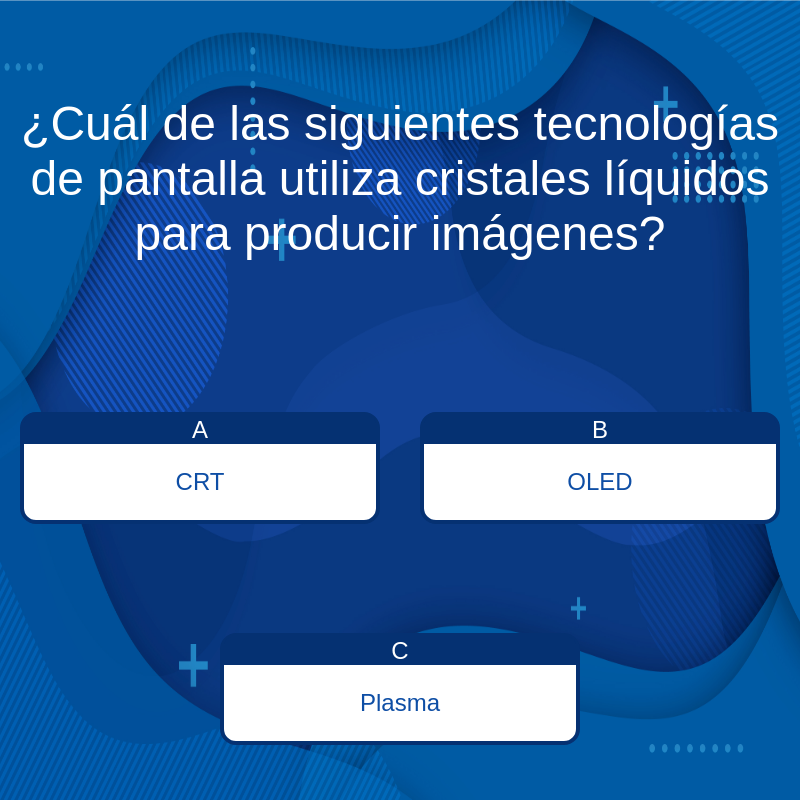
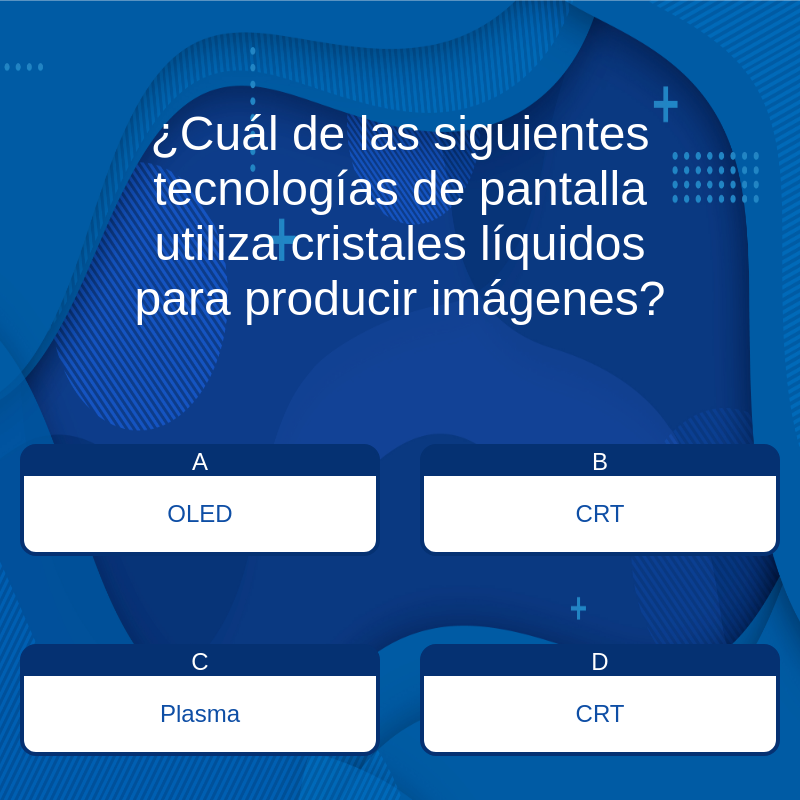
Before and after one commit to TechKvothe/triviaton-project, an Electron app: page index.html in a window 800 px wide. Drawn offline with Linux system fonts and the light colour scheme.

Commit message:
Resuelto el problema de botones

```diff
--- a/app.js
+++ b/app.js
@@ -2,7 +2,8 @@ import { questions } from "./questions.js";
 
 const letters = ["A", "B", "C", "D", "E"];
 let num = [];
-
+let nume = [];
+let possibleRandom;
 var wrong = new Audio('songs/wrong.mp3');
 var correct = new Audio('songs/correct.mp3');
 const questionContainer = document.getElementById("questionContainer");
@@ -29,39 +30,37 @@ function getRandomNumberWithoutRepetition (min, max, array) {
 let index = getRandomNumberWithoutRepetition(0, (questions.length-1), num);
 
 function handleQuestion(index) {
-  let nume = [];
   let answerLength = questions[index].possibleAnswers.length;
   let i=0;
   num.push(index);
-
+  nume = []
   questionContainer.innerHTML = `<p>${questions[index].question}</p>`;
 
-  // answers
   answerContainer.innerHTML = "";
 
-  while (i < (answerLength - 1)) {
-    let possibleRandom = getRandomNumberWithoutRepetition(0, (answerLength-1), nume);
+  while (i < answerLength) {
+    possibleRandom = getRandomNumberWithoutRepetition(0, answerLength, nume);
     nume.push(possibleRandom);
     answerContainer.innerHTML += `<div><button><p class = "button">${letters[i]}</p><p>${questions[index].possibleAnswers[possibleRandom]}</p></button></div>`;
     i++;
   }
-
+  console.log(nume);
   let answers = document.querySelectorAll("button");
 
   answers.forEach((answer) => {
     answer.addEventListener("click", (e) => {
-      correct.currentTime = 0;
-      wrong.currentTime = 0;
       num.push(index);
       if (e.target.textContent.substring(1) === questions[index].correctAnswer) {
         popUp.innerHTML = `¡Correcto!`;
         popUp.style.color = "green";
         correct.play();
+        correct.currentTime = 0;
         showPopUp();
       } else {
         popUp.innerHTML = `¡Incorrecto!`;
         popUp.style.color = "red";
         wrong.play();
+        wrong.currentTime = 0;
         showPopUp();
       }
     });
--- a/main.js
+++ b/main.js
@@ -12,7 +12,7 @@ const createWindow = () => {
     icon: 'images/brain.png',
     webPreferences: {
       preload: path.join(__dirname, 'preload.js'),
-      devTools: false
+      devTools: true
     }
   })
 
--- a/styles/app.css
+++ b/styles/app.css
@@ -34,15 +34,15 @@ html, body {
     align-items: center;
     justify-content: center;
     font-size: 3rem;
-    margin: 2vw auto;
+    margin: 4vw auto 0 auto;
     color: white;
-    width: fit-content;
+    width: 70%;
     height: fit-content;
   }
 
   .container .answer-container {
     display: flex;
-    height: 70%;
+    height: 60%;
     width: 100%;
     align-items: center;
     flex-wrap: wrap;
@@ -112,18 +112,6 @@ html, body {
     animation: fadeIn 1s;
   }
 
-  @media only screen and (max-width: 800px) {
-    .container .answer-container {
-      height: 70%;
-      padding: 0;
-    }
-
-    .container .answer-container button {
-      width: 80vw;
-      font-size: 1rem;
-    }
-  }
-
   @-webkit-keyframes fadeIn {
     from {opacity: 0;}
     to {opacity: 0.9;}
```
